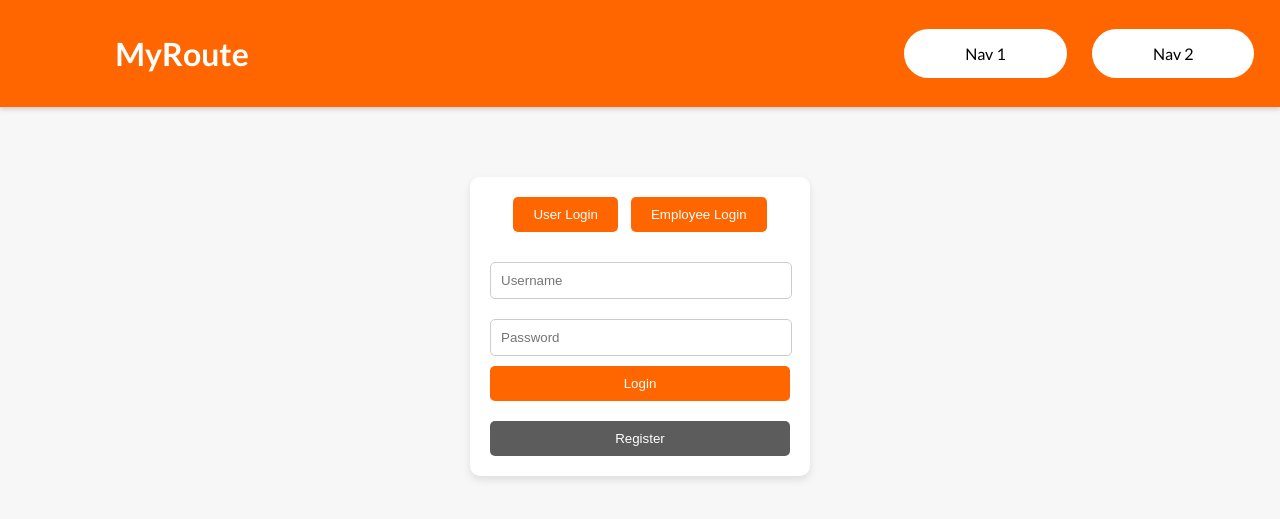
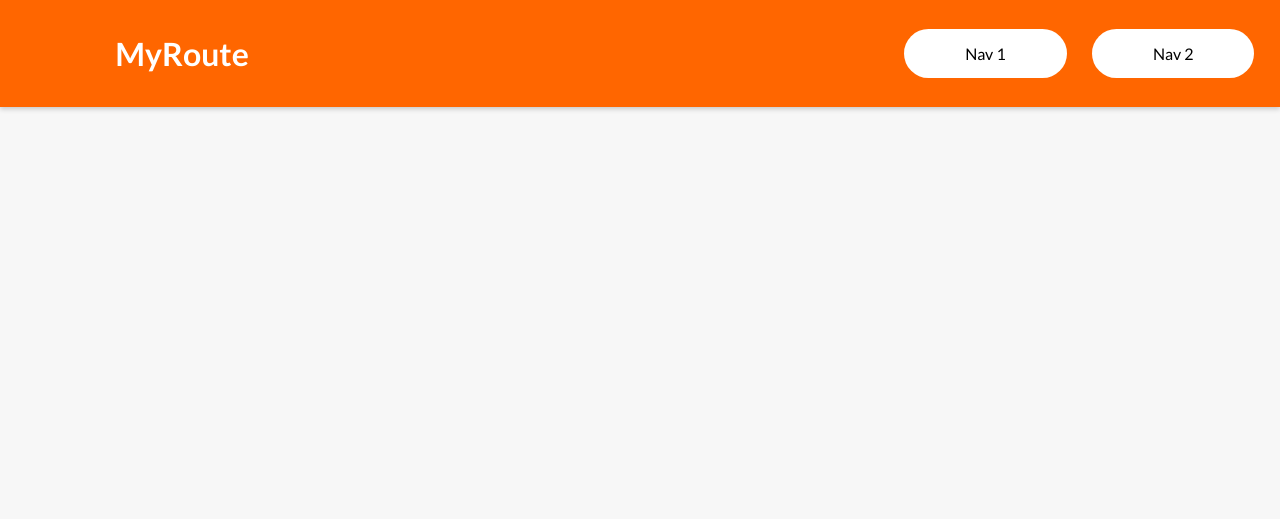
Before and after one commit to uol-feps-soc-comp2913-2324s2-classroom/team-project-team-15, a Python web app: template Software Project/app/templates/base.html in a window 1280 px wide. Shown: the top 519 px of the page. Run offline with Jinja, Linux system fonts and the light colour scheme; the template is opened without the code that fills it, so the values that code supplies are empty.

Commit message:
Update base.html
Only navbar in this and we will use jinja2 extends for login page

```diff
--- a/Software Project/app/templates/base.html
+++ b/Software Project/app/templates/base.html
@@ -3,7 +3,7 @@
 <head>
     <meta charset="UTF-8">
     <meta name="viewport" content="width=device-width, initial-scale=1.0">
-    <title>Running Web App</title>
+    <title>{% block title %}Running Web App{% endblock %}</title>
     <link rel="stylesheet" href="base.css">
     <link href="https://fonts.googleapis.com/css2?family=Lato:wght@400;700&display=swap" rel="stylesheet">
 </head>
@@ -15,21 +15,8 @@
             <a href="#" class="nav-button">Nav 2</a>
         </nav>
     </header>
-        <main>
-            <div id="login-box">
-                <div id="login-options">
-                    <button class="login-option-button" onclick="selectLoginType('user')">User Login</button>
-                    <button class="login-option-button" onclick="selectLoginType('employee')">Employee Login</button>
-                </div>
-                <form id="login-form">
-                    <input type="text" placeholder="Username" id="username" required>
-                    <input type="password" placeholder="Password" id="password" required>
-                    <button type="submit" id="login-button">Login</button>
-                </form>
-                <button id="register-button">Register</button>
-            </div>
-        </main>
-    <footer>
-    </footer>
+
+    <main>
+    </main>
 </body>
 </html>
```
